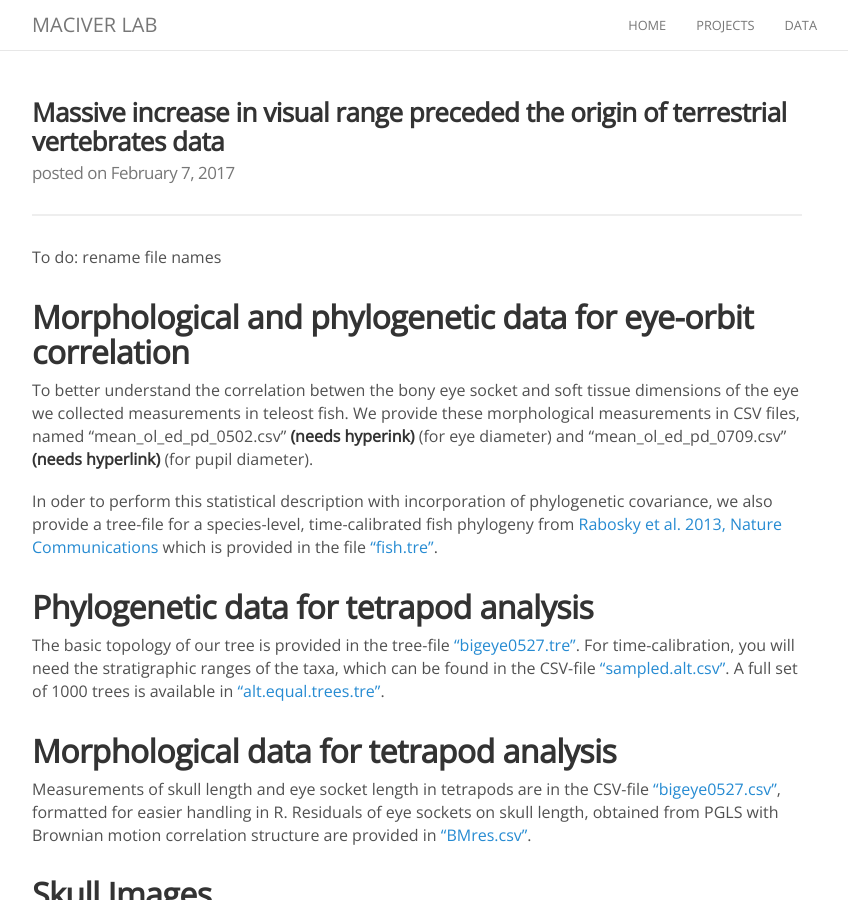
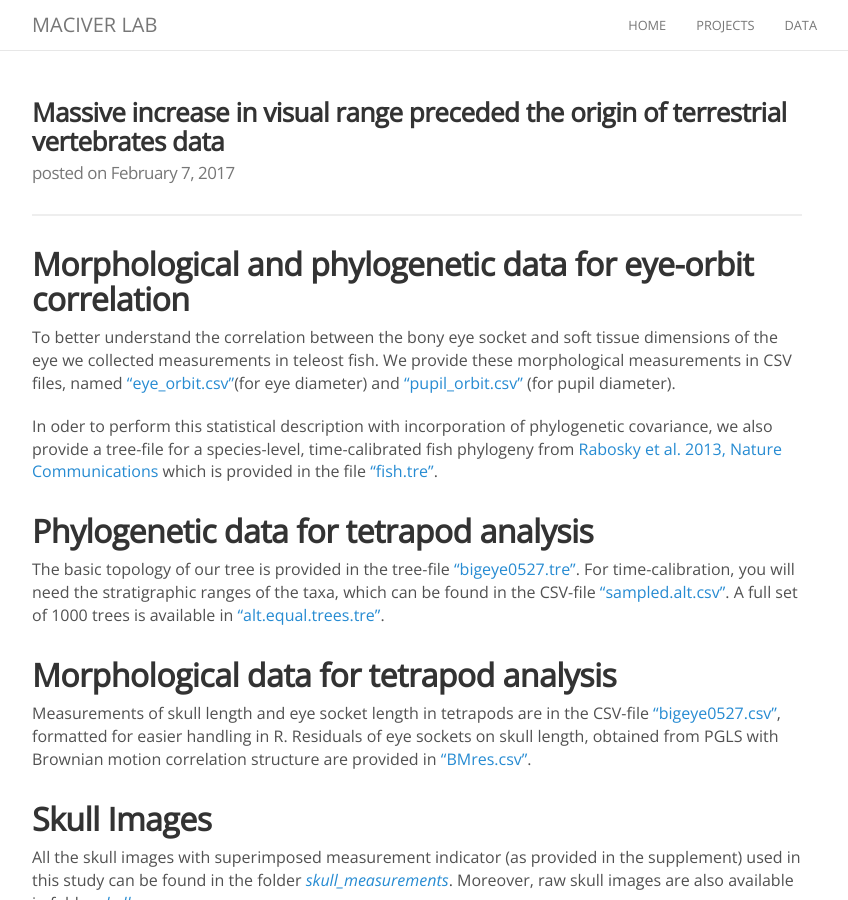
Before and after one commit to maciverlab/maciverlab.github.io, a Jekyll site: the page built from _projdata/2017-02-07-bigeyedata.md, in a window 1280 px wide and 900 px high. Shown: the whole window, without its empty margins (223-1071 px from the left). Built offline with Jekyll 4.4.1, drawn with Linux system fonts in a browser that asks for light colours; nearby versions of some CDN libraries; comment, search, counter and statistics services are not loaded.

Commit message:
file names updated and hyperlinks added

```diff
--- a/_projdata/2017-02-07-bigeyedata.md
+++ b/_projdata/2017-02-07-bigeyedata.md
@@ -4,15 +4,12 @@ paper: bigeye
 categories: bigeye
 ---
 
-To do:
-rename file names
-
 ## Morphological and phylogenetic data for eye-orbit correlation
 
-To better understand the correlation betwen the bony eye socket and soft
+To better understand the correlation between the bony eye socket and soft
 tissue dimensions of the eye we collected measurements in teleost fish. We provide these
-morphological measurements in CSV files, named "mean_ol_ed_pd_0502.csv" **(needs hyperink)** (for eye diameter)
-and "mean_ol_ed_pd_0709.csv" **(needs hyperlink)** (for pupil diameter).
+morphological measurements in CSV files, named [“eye_orbit.csv”](https://github.com/maciverlab/bigeye/blob/master/figs/data/paleo/eye_orbit.csv)(for eye diameter)
+and [“pupil_orbit.csv”](https://github.com/maciverlab/bigeye/blob/master/figs/data/paleo/pupil_orbit.csv) (for pupil diameter).
 
 In oder to perform this statistical description with incorporation of phylogenetic
 covariance, we also provide a tree-file for a species-level, time-calibrated fish
```
